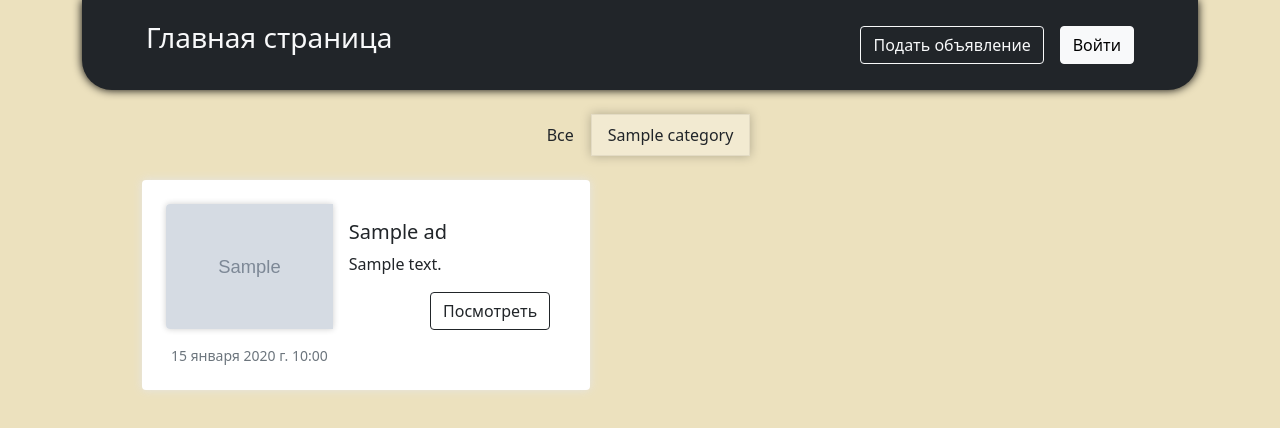
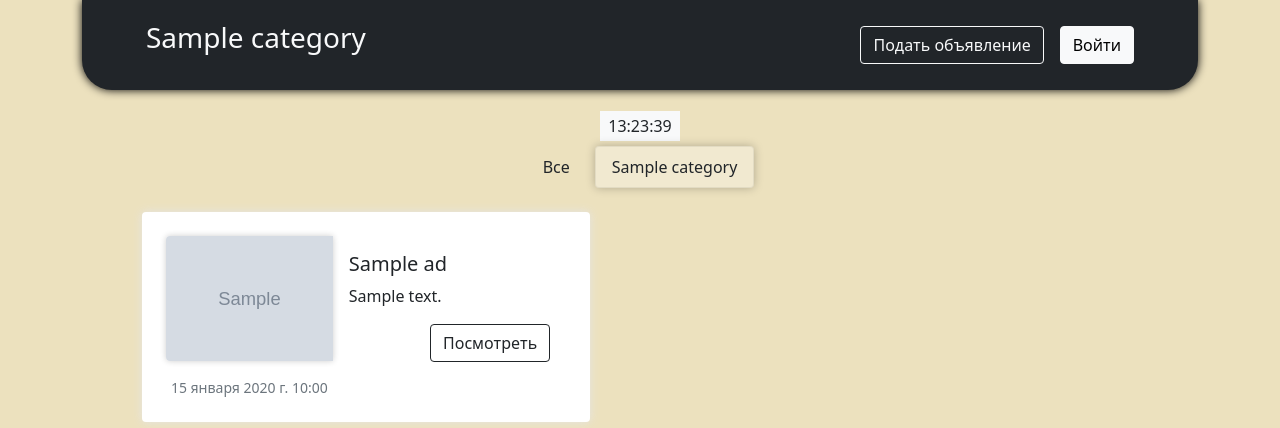
Before and after one commit to sakovnv/ISP-django-project, a Django app: a page that uses main/templates/layout.html in a window 1280 px wide. Shown: the top 428 px of the page. Run offline with Django 4.2, Linux system fonts and the light colour scheme; tables that the repository leaves empty hold one stand-in row (values such as "Sample post"); grey boxes marked "Sample" are stand-in pictures; some libraries are stand-ins or nearby versions.

Commit message:
add time on page

```diff
--- /dev/null
+++ b/main/static/js/script.js
@@ -0,0 +1,19 @@
+window.onload = function () {
+    window.setInterval(function () {
+        let date = new Date()
+
+        let hours = date.getHours()
+        let minutes = date.getMinutes()
+        let seconds = date.getSeconds()
+
+        let day = date.getDay()
+
+        if (hours < 10) hours = "0" + hours
+        if (minutes < 10) minutes = "0" + minutes
+        if (seconds < 10) seconds = "0" + seconds
+
+
+
+        document.getElementById('time').textContent = hours + ":" + minutes + ":" + seconds
+    })
+}
--- a/main/templates/layout.html
+++ b/main/templates/layout.html
@@ -24,13 +24,16 @@
             </ul>
         </header>
     </div>
+    <div class="text-center mb-2">
+        <span id="time" class="m-4 bg-light px-2 py-1 text-dark"></span>
+    </div>
     <ul class="nav justify-content-center mb-4 border-dark">
-        <li class="nav-item">
-            <a class="nav-link text-dark {% if selected_category == -1 %} active {% endif %}" href="{% url 'home' %}">Все</a>
+        <li class="nav-item mx-1">
+            <a class="nav-link rounded-2 text-dark {% if selected_category == -1 %} active {% endif %}" href="{% url 'home' %}">Все</a>
         </li>
         {% for category in categories %}
-            <li class="nav-item">
-                <a class="nav-link text-dark {% if selected_category == category.id %} active {% endif %}" href="{% url 'category_ads' category.slug %}">{{ category }}</a>
+            <li class="nav-item mx-1">
+                <a class="nav-link rounded-2 text-dark{% if selected_category == category.id %} active {% endif %}" href="{% url 'category_ads' category.slug %}">{{ category }}</a>
             </li>
         {% endfor %}
     </ul>
@@ -40,4 +43,5 @@
 </body>
 
 <script src="{% static "lib/js/bootstrap.min.js" %}"></script>
+<script src="{% static "js/script.js" %}"></script>
 </html>
--- a/main/templates/main/index.html
+++ b/main/templates/main/index.html
@@ -7,6 +7,7 @@
 
 <div class="container">
     <div class="ad-cards d-flex justify-content-between flex-wrap mx-5">
+        {% if ads.count > 0 %}
             {% for ad in ads %}
                 <div class="card mb-3 ad-u-card border-0">
                     <div class="row g-0 p-4 w-100">
@@ -24,6 +25,11 @@
                     </div>
                 </div>
             {% endfor %}
+        {% else %}
+            <div class="mt-4">
+                <h4>Объявлений удовлетворяющих данной категории не найдено</h4>
+            </div>
+        {% endif %}
     </div>
 </div>
 
--- a/main/views.py
+++ b/main/views.py
@@ -27,7 +27,7 @@ def category_ads(request, category_slug):
     categories = Category.objects.all()
     selected_category = Category.objects.get(slug=category_slug)
     ads = Ad.objects.filter(category=selected_category)
-    return render(request, 'main/index.html', {'ads': ads, 'categories': categories, 'title': 'Главная страница',
+    return render(request, 'main/index.html', {'ads': ads, 'categories': categories, 'title': selected_category,
                                                'selected_category': selected_category.id})
 
 # def create_ad(request):
@@ -141,6 +141,7 @@ def ad_view(request, ad_id):
 
 
 def logout_user(request):
+
     logger.info(f'{request.user} logged out')
 
     logout(request)
```
Lines whose indentation alone changed are shown as unchanged.
